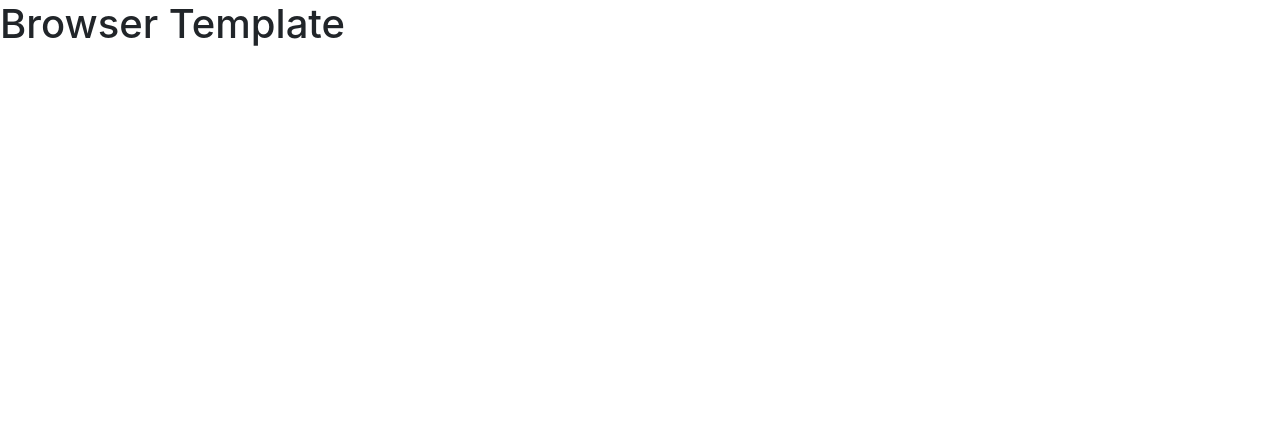
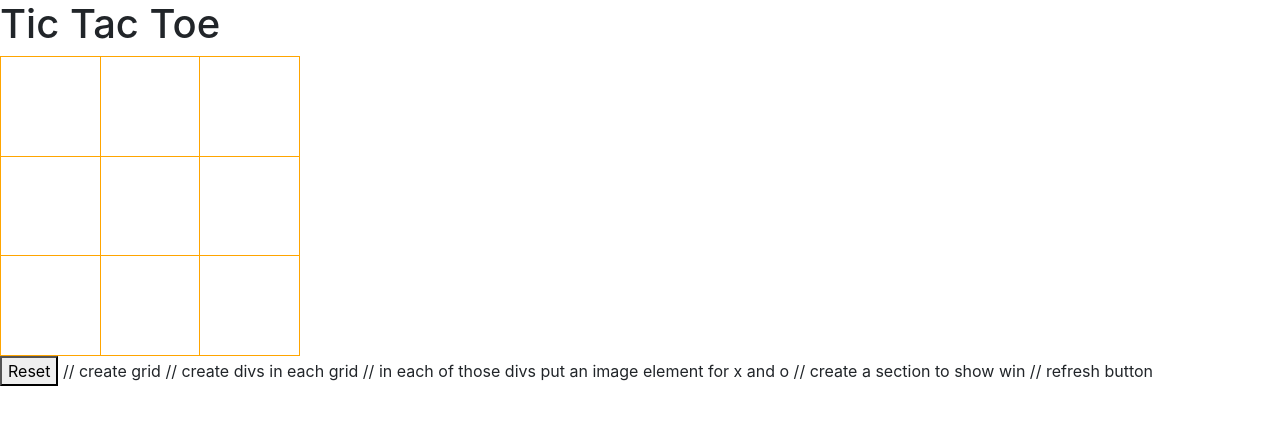
Before and after one commit to aemarquina/tic-tac-toe-client, a website built with webpack: page index.html in a window 1280 px wide. Built offline with nearby package versions, Linux system fonts and the light colour scheme.

Commit message:
Working on board click events

```diff
--- a/assets/scripts/app.js
+++ b/assets/scripts/app.js
@@ -7,5 +7,9 @@
 // require('./example')
 
 $(() => {
-  // your JS code goes here
+  // register click handler for tic tac toe board
+  // $('.block').on('click', )
+    // see if there is a way to have 1 click handlers with location for all
+    // of the board rather than 9 different ones for each cell
+  // register click handler for clear button
 })
--- a/assets/styles/index.scss
+++ b/assets/styles/index.scss
@@ -1 +1,5 @@
 @import '~bootstrap/scss/bootstrap';
+
+table, th, td {
+  border: 1px solid orange;
+}
--- a/index.html
+++ b/index.html
@@ -12,6 +12,31 @@
       <script src="public/application.js" type="text/javascript" charset="utf-8" defer></script>
     </head>
     <body>
-      <h1>Browser Template</h1>
+      <h1>Tic Tac Toe</h1>
+
+      <table class='toeTable' cellspacing='5' width='300' height='300'>
+        <tr>
+          <th class='block' id='0'></th>
+          <th class='block' id='1'></th>
+          <th class='block' id='2'></th>
+        </tr>
+        <tr>
+            <th class='block' id='3'></th>
+            <th class='block' id='4'></th>
+            <th class='block' id='5'></th>
+        </tr>
+        <tr>
+            <th class='block' id='6'></th>
+            <th class='block' id='7'></th>
+            <th class='block' id='8'></th>
+          </tr>
+      </table>
+      <button type=button>Reset</button>
     </body>
 </html>
+
+// create grid
+// create divs in each grid
+    // in each of those divs put an image element for x and o
+// create a section to show win
+// refresh button
```
Also changed, not shown: assets/scripts/events.js (added, +10 -0 lines), assets/scripts/api.js (added), 1 other file.
